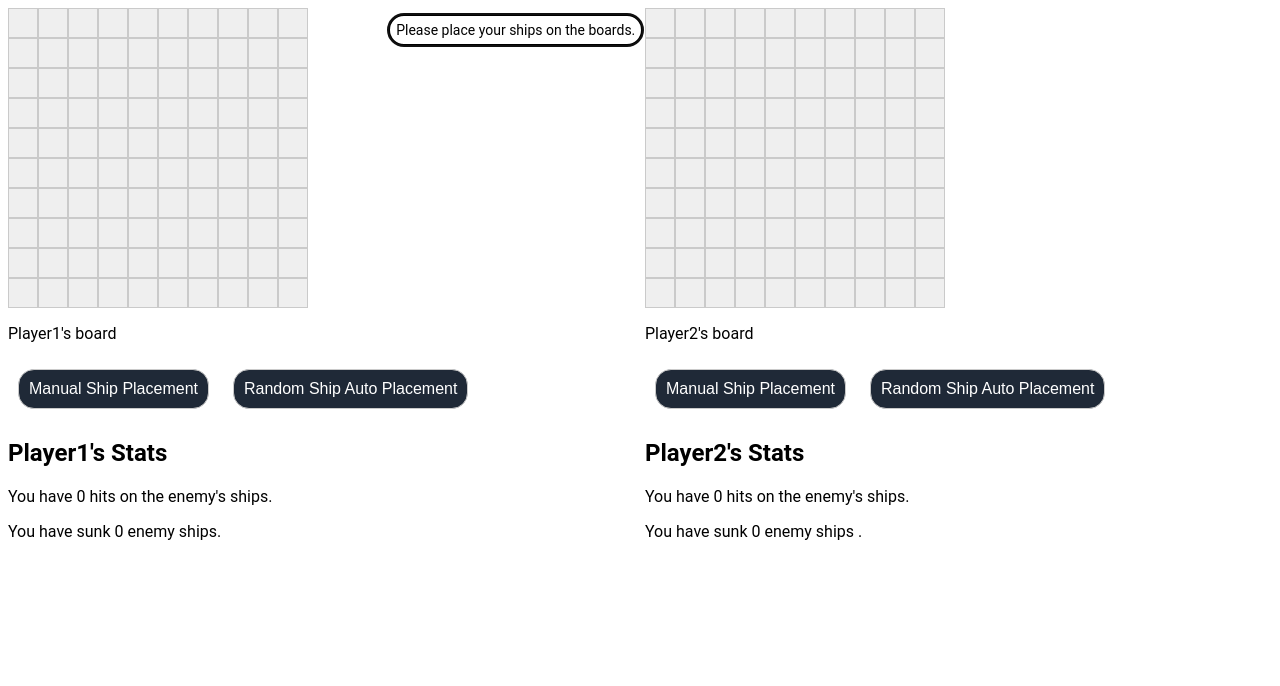
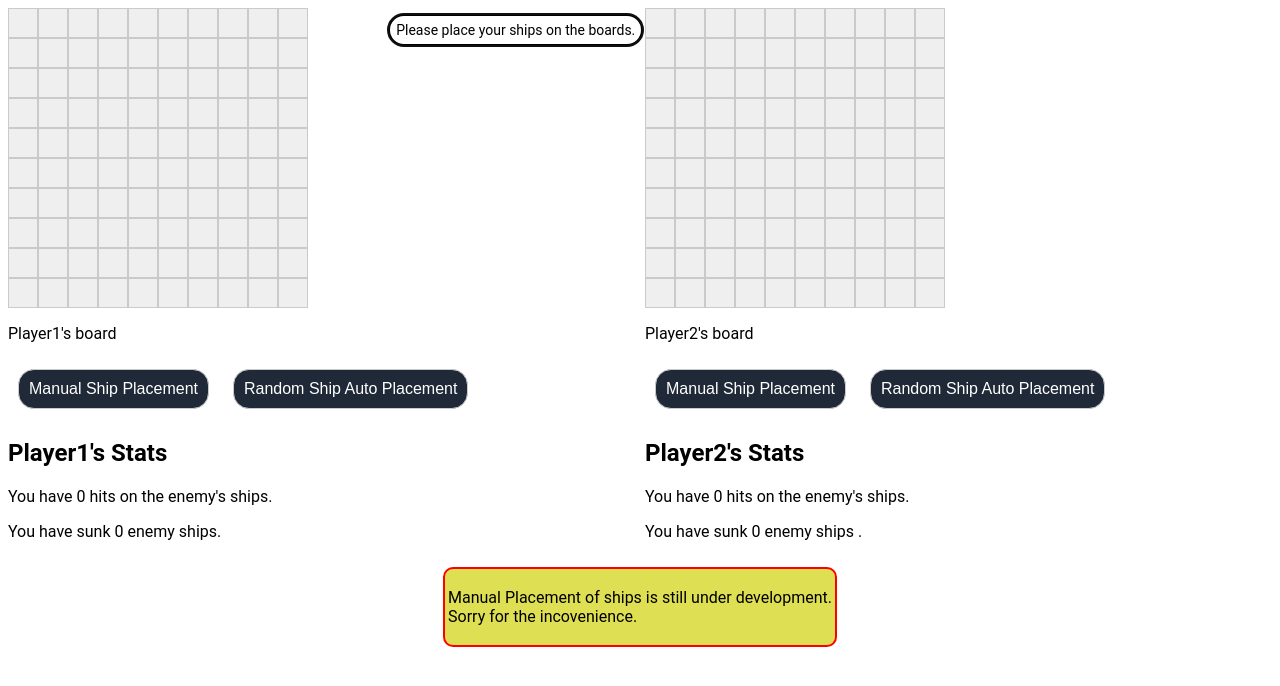
Before and after one commit to Stephenasembo/battleship, a website built with webpack: page src/index.html in a window 1280 px wide. Built offline with nearby package versions, Linux system fonts and the light colour scheme.

Commit message:
Feat: Display Information On Unavailable Feature

```diff
--- a/src/index.html
+++ b/src/index.html
@@ -143,9 +143,6 @@
           </dialog>
         </div>
       </div>
-      <div id="infoDiv">
-        <p class="infoPara"></p>
-      </div>
       <div>
         <dialog id="turnDialog">
           <p id="turnPara">
@@ -154,5 +151,12 @@
         </dialog>
       </div>
     </div>
+    <div id="infoDiv">
+      <p class="infoPara">
+        Manual Placement of ships is still under development.
+        <br>
+        Sorry for the incovenience.
+      </p>
+    </div>
   </body>
 </html>
--- a/src/styles/responsive.css
+++ b/src/styles/responsive.css
@@ -15,6 +15,9 @@
   .board > div {
     height: 30px;
   }
+  #infoDiv {
+    width: max-content;
+  }
 }
 
 @media (min-width: 1000px) {
--- a/src/styles/styles.css
+++ b/src/styles/styles.css
@@ -105,3 +105,11 @@ button {
 .invisible {
   visibility: hidden;
 }
+
+#infoDiv {
+  border: 2px red solid;
+  border-radius: 10px;
+  background-color: rgb(223 223 84);
+  margin: auto;
+  padding: 3px;
+}
```
